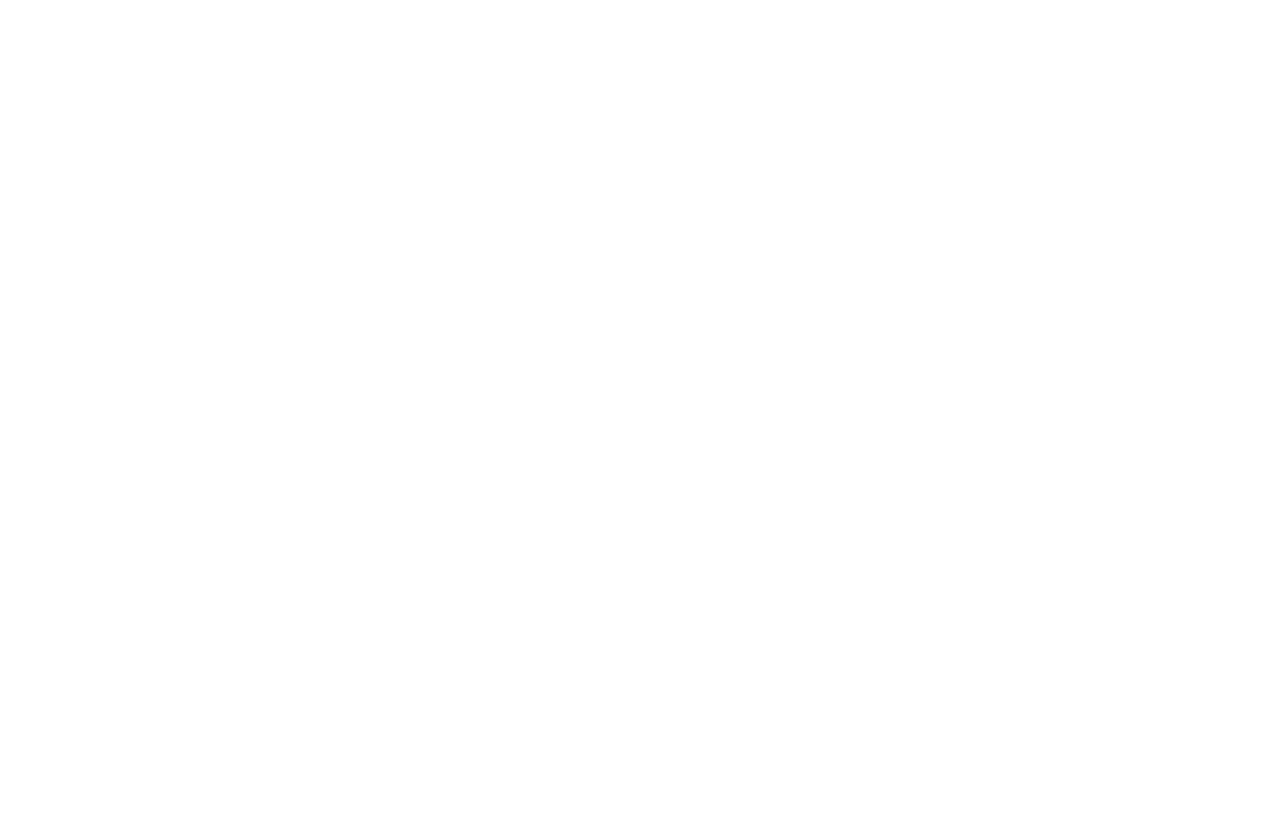
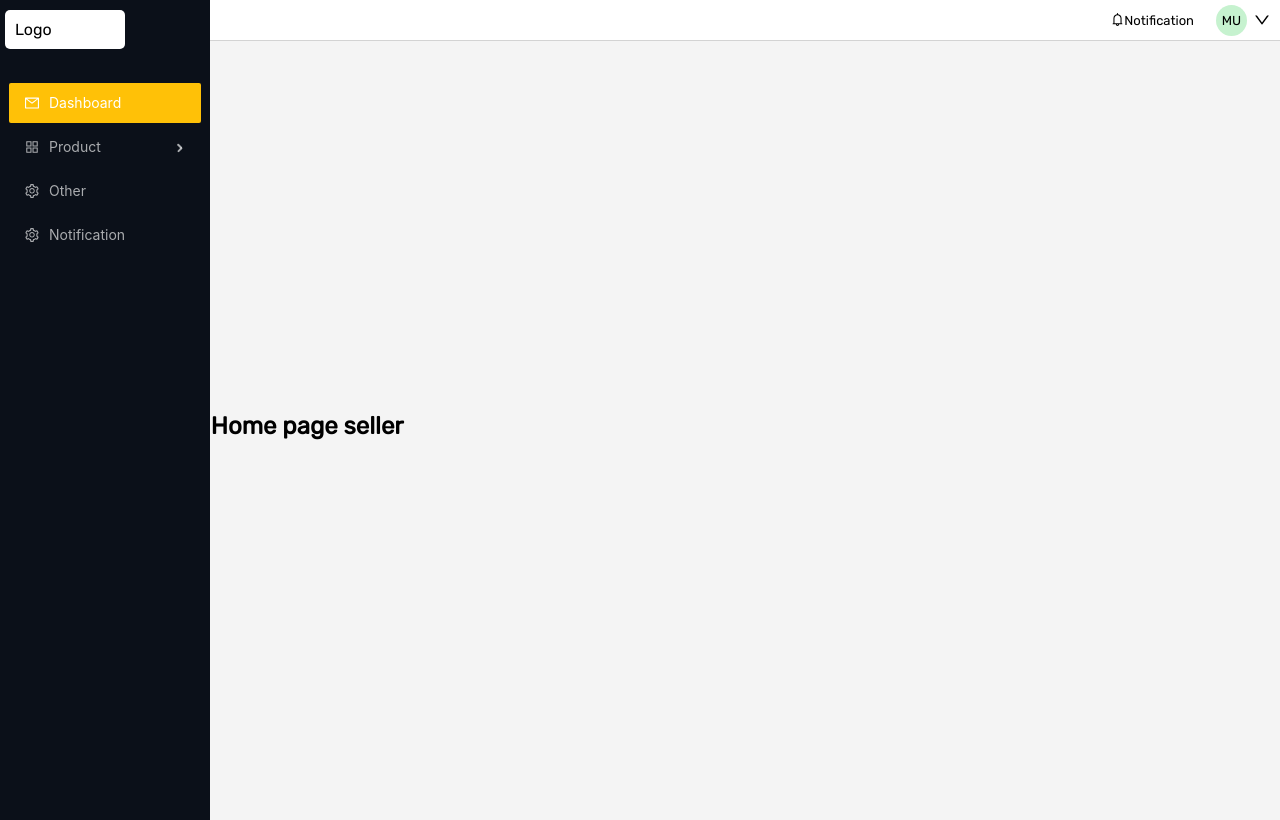
Before and after one commit to mubeess/aladiexpress, a React (Vite) app: page /seller in a window 1280 px wide. Before the commit this address had no page. Built offline with nearby package versions, Linux system fonts and the light colour scheme.

Commit message:
Add seller routes

```diff
--- a/src/App.css
+++ b/src/App.css
@@ -40,6 +40,10 @@
   border: none;
   border-radius: 5px;
 }
+.ant-drawer-body {
+  padding: 0 !important;
+  /* width: 300px !important; */
+}
 @media only screen and (max-width: 1200px) {
   .layout_header {
     padding: 20px;
--- a/src/components/NewNav/Nav.jsx
+++ b/src/components/NewNav/Nav.jsx
@@ -26,7 +26,8 @@
         title=""
         placement="left"
         onClose={toggleMenu}
-        open={viewMenu}>
+        open={viewMenu}
+      >
         <img src="logo.jpeg" />
         <Collapse
           ghost
--- a/src/pages/Layouts/HomeLayout.jsx
+++ b/src/pages/Layouts/HomeLayout.jsx
@@ -1,6 +1,6 @@
 import React, { useState } from "react";
 import Header from "../../components/Header/Header";
-import NavBar from "../../components/NavBar/NavBar";
+// import NavBar from "../../components/NavBar/NavBar";
 import { Outlet } from "react-router-dom";
 import Footer from "../../components/Footer/Footer";
 import CoreValues from "../../components/CoreValues/CoreValues";
--- /dev/null
+++ b/src/pages/Layouts/SellerLayout.jsx
@@ -0,0 +1,124 @@
+import { Outlet } from "react-router-dom";
+import { SideMenu } from "../../seller/components/SideMenu";
+import { styled } from "styled-components";
+import {
+  BellOutlined,
+  CloseOutlined,
+  DownOutlined,
+  MenuOutlined,
+} from "@ant-design/icons";
+import { Drawer } from "antd";
+import { useState } from "react";
+
+function SellerLayout() {
+  const [open, setOpen] = useState(false);
+
+  return (
+    <Cont>
+      <header>
+        <div className="menuIcon" onClick={() => setOpen(!open)}>
+          {open ? <CloseOutlined /> : <MenuOutlined />}
+        </div>
+        <div>
+          <p>
+            <BellOutlined />
+            Notification
+          </p>
+          <div className="userCard">MU</div>
+          <DownOutlined />
+        </div>
+      </header>
+      <aside>
+        <SideMenu />
+      </aside>
+      <section>
+        <Drawer
+          placement={"left"}
+          closable={false}
+          onClose={() => setOpen(!open)}
+          open={open}
+          key={"left"}
+          style={{ width: "50%" }}
+        >
+          <SideMenu />
+        </Drawer>
+      </section>
+      <main>
+        <Outlet />
+      </main>
+    </Cont>
+  );
+}
+
+export default SellerLayout;
+
+export const Cont = styled.div`
+  display: grid;
+  grid-template-columns: 200px calc(100% - 200px);
+  grid-template-rows: 2rem auto;
+  gap: 0;
+  background: #f4f4f4;
+  main {
+    margin: 5px;
+
+    width: 98%;
+    margin: auto;
+  }
+  header {
+    grid-column: 2/4;
+    grid-row: 1/2;
+    border-bottom: 1px solid lightgray;
+    background: #fff;
+    height: 40px;
+    padding-right: 10px;
+    display: flex;
+    justify-content: flex-end;
+    div {
+      display: flex;
+      align-items: center;
+      justify-content: center;
+    }
+    p {
+      margin-right: 15px;
+      font-size: small;
+    }
+    .userCard {
+      background: #c6f2cf;
+      padding: 3px;
+      height: 25px;
+      width: 25px;
+      border-radius: 100px;
+      margin: 7px;
+      font-size: small;
+    }
+    .menuIcon {
+      display: none;
+    }
+  }
+  aside {
+    grid-column: 1/2;
+    grid-row: 1/3;
+  }
+  section {
+    display: none;
+  }
+  @media only screen and (max-width: 768px) {
+    section {
+      display: block;
+    }
+    aside {
+      display: none;
+    }
+    header {
+      grid-column: 1/2;
+      justify-content: space-between;
+
+      .menuIcon {
+        display: flex;
+        margin: 10px;
+      }
+    }
+    grid-template-columns: auto;
+    grid-template-rows: auto;
+  }
+`;
--- a/src/routes/IndexRoute.jsx
+++ b/src/routes/IndexRoute.jsx
@@ -9,6 +9,7 @@
 import Login from "../pages/Login";
 import Index from "../pages/Index/Index";
 import Product from "../pages/Product/index";
+import SellerRoute from "./sellerRoute";
 export default function IndexRoute() {
   return (
     <Routes>
@@ -22,6 +23,7 @@
         <Route path="register" element={<Register />} />
         <Route path="login" element={<Login />} />
       </Route>
+      <Route path="/*" element={<SellerRoute />} />
     </Routes>
   );
 }
--- /dev/null
+++ b/src/routes/SellerRoute.jsx
@@ -0,0 +1,13 @@
+import { Route, Routes } from "react-router-dom";
+import SellerLayout from "../pages/Layouts/SellerLayout";
+import { SellerHome } from "../seller/pages/Home/SellerHome";
+
+export default function SellerRoute() {
+  return (
+    <Routes>
+      <Route path="/seller" element={<SellerLayout />}>
+        <Route index element={<SellerHome />} />
+      </Route>
+    </Routes>
+  );
+}
--- /dev/null
+++ b/src/seller/components/SideMenu.jsx
@@ -0,0 +1,84 @@
+import { useState } from "react";
+import {
+  AppstoreOutlined,
+  MailOutlined,
+  SettingOutlined,
+} from "@ant-design/icons";
+import { Menu } from "antd";
+import { styled } from "styled-components";
+
+const items = [
+  {
+    label: "Dashboard",
+    key: "mail",
+    icon: <MailOutlined />,
+  },
+  {
+    label: "Product",
+    key: "app",
+    icon: <AppstoreOutlined />,
+    children: [
+      {
+        type: "group",
+        label: "Item 1",
+        children: [
+          {
+            label: "Option 1",
+            key: "setting:1",
+          },
+          {
+            label: "Option 2",
+            key: "setting:2",
+          },
+        ],
+      },
+    ],
+  },
+  {
+    label: "Other",
+    key: "other",
+    icon: <SettingOutlined />,
+  },
+  {
+    label: "Notification",
+    key: "notification",
+    icon: <SettingOutlined />,
+  },
+];
+
+export const SideMenu = () => {
+  const [current, setCurrent] = useState("mail");
+
+  const onClick = (e) => {
+    console.log("click ", e);
+    setCurrent(e.key);
+  };
+
+  return (
+    <SideBar>
+      <div className="logo">Logo</div>
+      <Menu
+        onClick={onClick}
+        selectedKeys={[current]}
+        mode="vertical"
+        style={{ width: "200px", background: "#0b1019" }}
+        items={items}
+        theme="dark"
+      />
+    </SideBar>
+  );
+};
+
+const SideBar = styled.div`
+  background: #0b1019;
+  min-height: 100vh;
+  width: 100%;
+  padding: 10px 5px;
+  .logo {
+    background: #fff;
+    border-radius: 5px;
+    width: 100px;
+    padding: 10px;
+    margin-bottom: 30px;
+  }
+`;
--- /dev/null
+++ b/src/seller/pages/Home/SellerHome.jsx
@@ -0,0 +1,9 @@
+import React from "react";
+
+export const SellerHome = () => {
+  return (
+    <div>
+      <h2>Home page seller</h2>
+    </div>
+  );
+};
```
